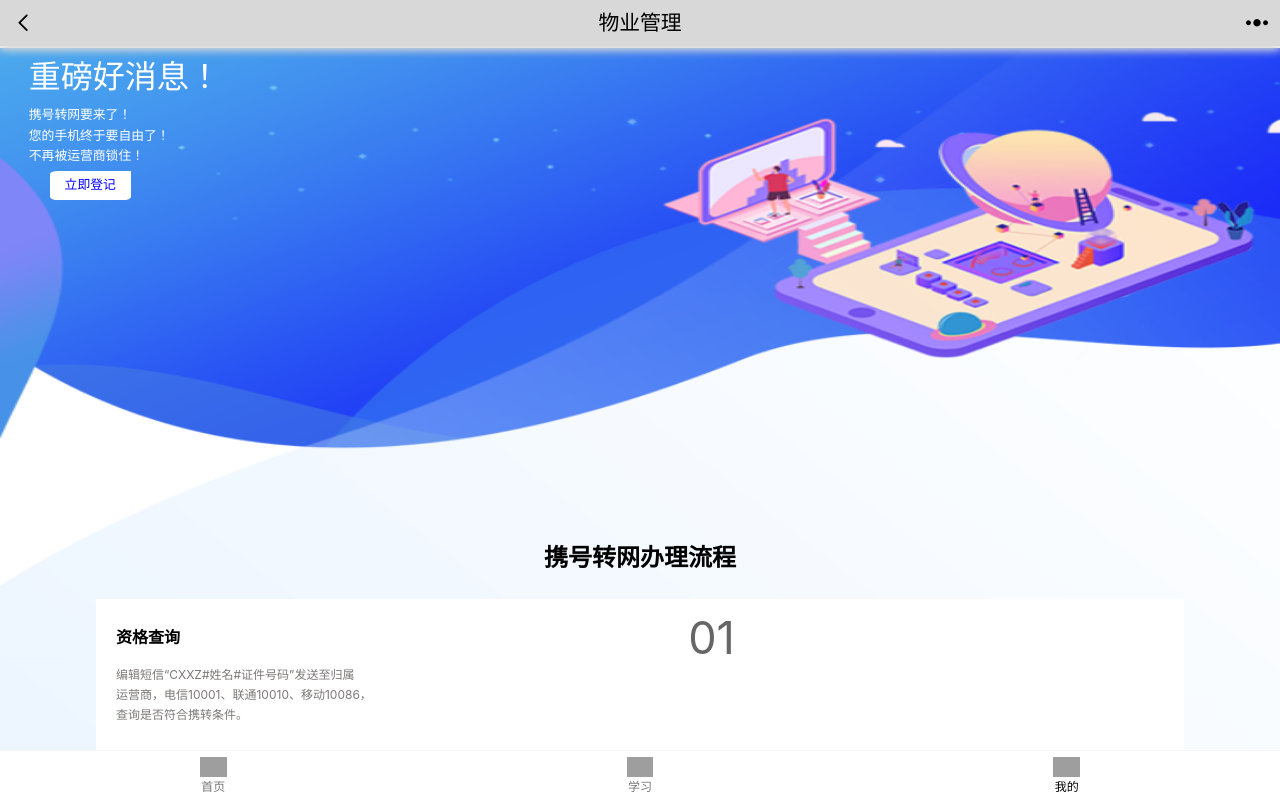
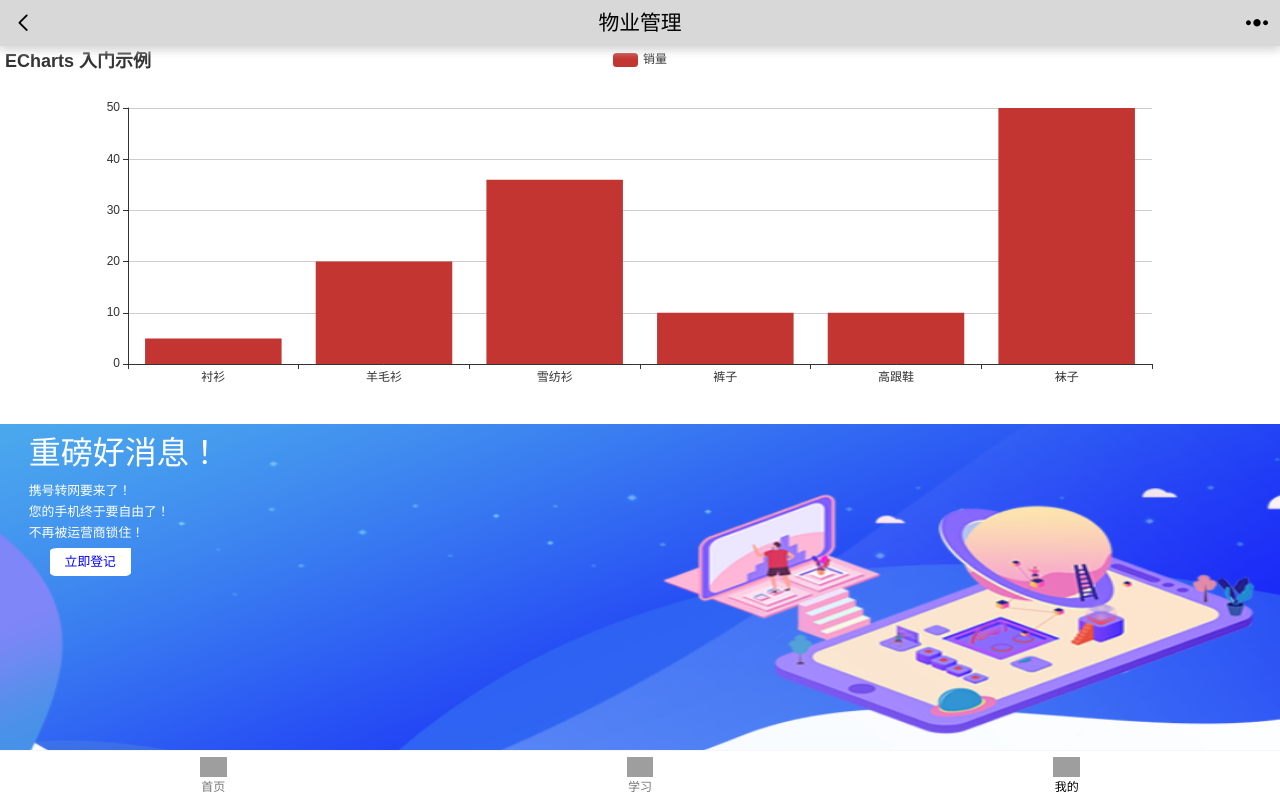
Before and after one commit to yangwanghuihuang/ManagementApp, a Vue app: page /predealapp/workflow in a window 1280 px wide. Shown: the top 798 px of the page. Built offline with nearby package versions, Linux system fonts and the light colour scheme; sample sign-in values are in the browser's storage; grey boxes are pictures that could not be loaded.

Commit message:
解决echart图适应手机 屏幕 问题

```diff
--- a/src/pages/workflow/Workflow.vue
+++ b/src/pages/workflow/Workflow.vue
@@ -1,6 +1,9 @@
 <template>
   <div class="www">
-    <div id="main" :option="option"></div>
+    <!-- <div class="echar"> -->
+        <div id="main" :option="option" style="width: 100%;height:50%;"></div>
+    <!-- </div> -->
+
     <div class="workflowBg">
         <div class="workflow-top">
             <div class="workflow-top-text">
@@ -75,7 +78,11 @@ export default {
   },
     mounted(){
        const echart=echarts.init(document.getElementById('main'));
-       echart.setOption(this.option)
+       echart.setOption(this.option);
+      //  window.onresize = function(){
+      //   echart.resize();
+      //   }
+      // window.onresize=echart.resize;
     },
     components: {
     'tabbar': tabbar
@@ -90,7 +97,6 @@ export default {
 <style lang="less" scoped>
   .www {
     height: 100%;
-
     .workflowBg {
       height: 100%;
       background-image: url(../../../static/images/bg_workflow.png);
@@ -98,12 +104,10 @@ export default {
       background-size: 100% 100%;
      padding-bottom: 89%;
       // padding-bottom: 20rem;
-      #main{
-        @media screen {
-          width:360px;
-          height:200px;
-        }
-      }
+      // .echar{
+      //   width: 100%;
+      //   height: 0%;
+      // }
       .workflow-top {
         padding-top: 0.8rem;
         padding-left: 1.8rem;
```
